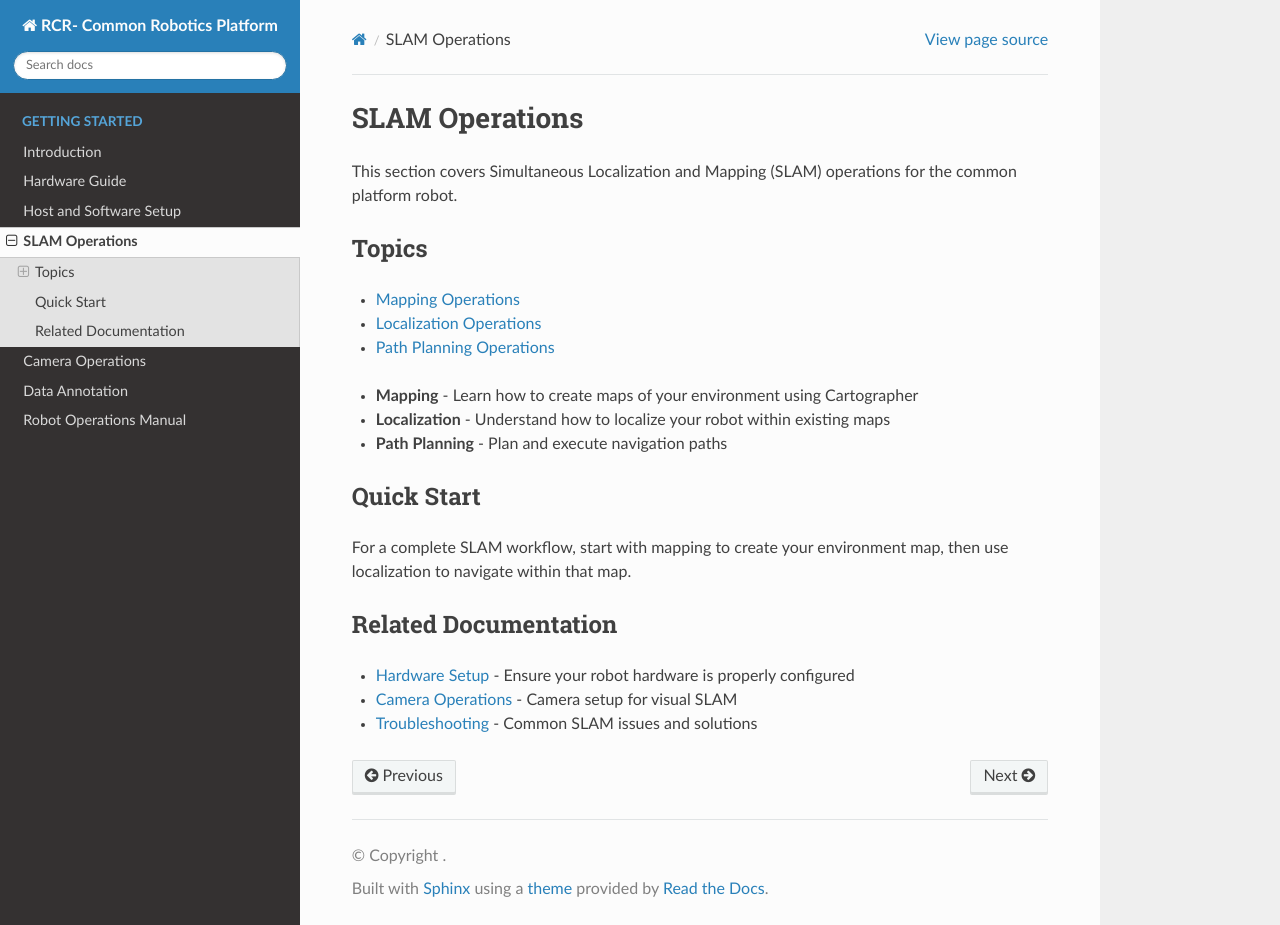
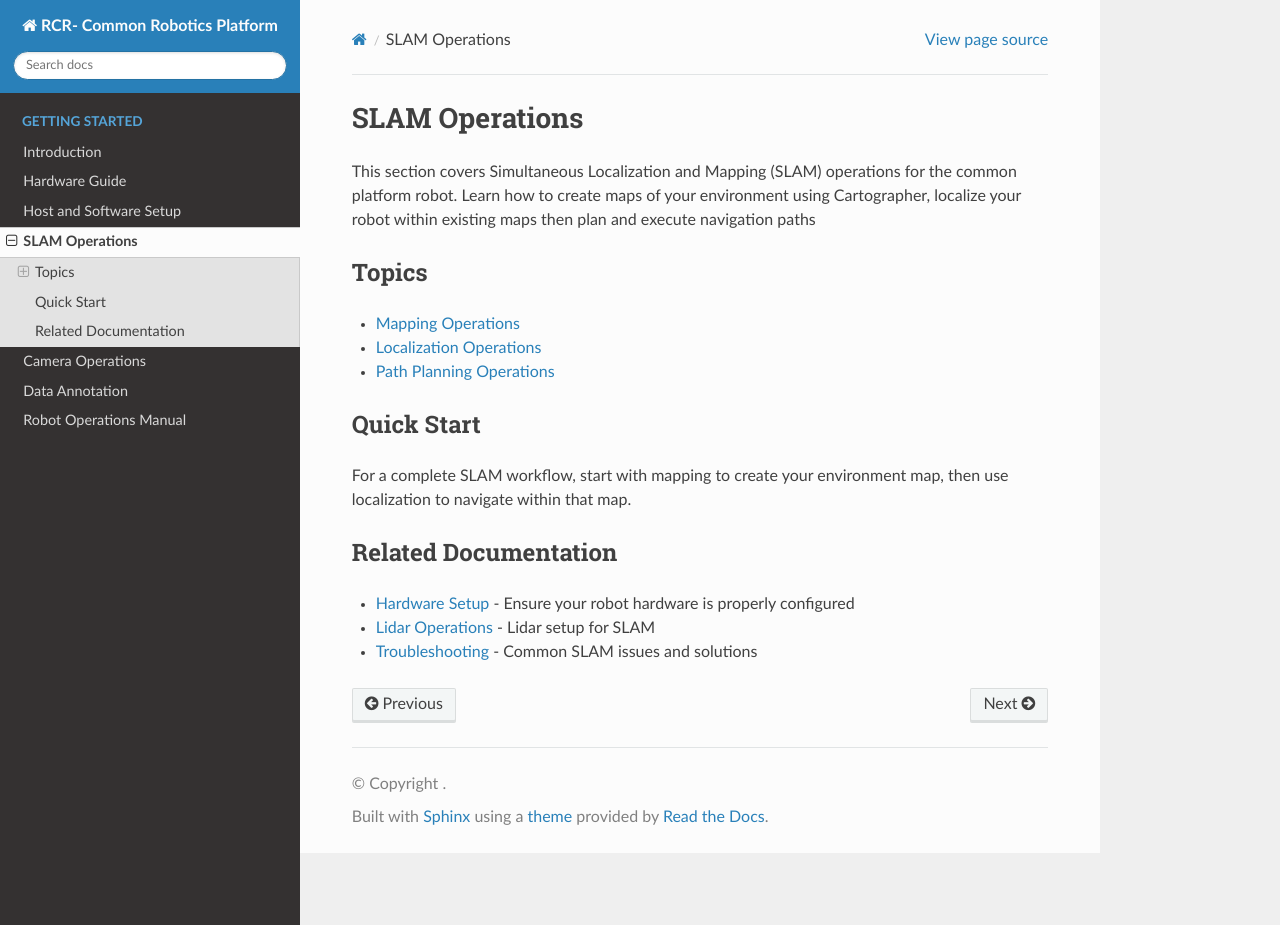
Before and after one commit to RoseCityRobotics/common_platform, a Sphinx documentation site: the page built from docs/source/slam/index.md, in a window 1280 px wide and 925 px high. Built offline with Sphinx 7.4.7 and the Read the Docs theme 3.1.0, drawn with Linux system fonts in a browser that asks for light colours.

Commit message:
fixing index

````diff
--- a/docs/source/slam/index.md
+++ b/docs/source/slam/index.md
@@ -1,6 +1,7 @@
 # SLAM Operations
 
-This section covers Simultaneous Localization and Mapping (SLAM) operations for the common platform robot.
+This section covers Simultaneous Localization and Mapping (SLAM) operations for the common platform robot. Learn how to create maps of your environment using Cartographer, localize your robot within existing maps
+then plan and execute navigation paths
 
 ## Topics
 
@@ -12,10 +13,6 @@ localization
 path_planning
 ```
 
-- **Mapping** - Learn how to create maps of your environment using Cartographer
-- **Localization** - Understand how to localize your robot within existing maps
-- **Path Planning** - Plan and execute navigation paths
-
 ## Quick Start
 
 For a complete SLAM workflow, start with mapping to create your environment map, then use localization to navigate within that map.
@@ -23,5 +20,5 @@ For a complete SLAM workflow, start with mapping to create your environment map,
 ## Related Documentation
 
 - [Hardware Setup](../hardware.md) - Ensure your robot hardware is properly configured
-- [Camera Operations](../camera/index.md) - Camera setup for visual SLAM
+- [Lidar Operations](../operations/sensors/lidar_operations.md) - Lidar setup for SLAM
 - [Troubleshooting](../operations/troubleshooting/index.md) - Common SLAM issues and solutions
````
